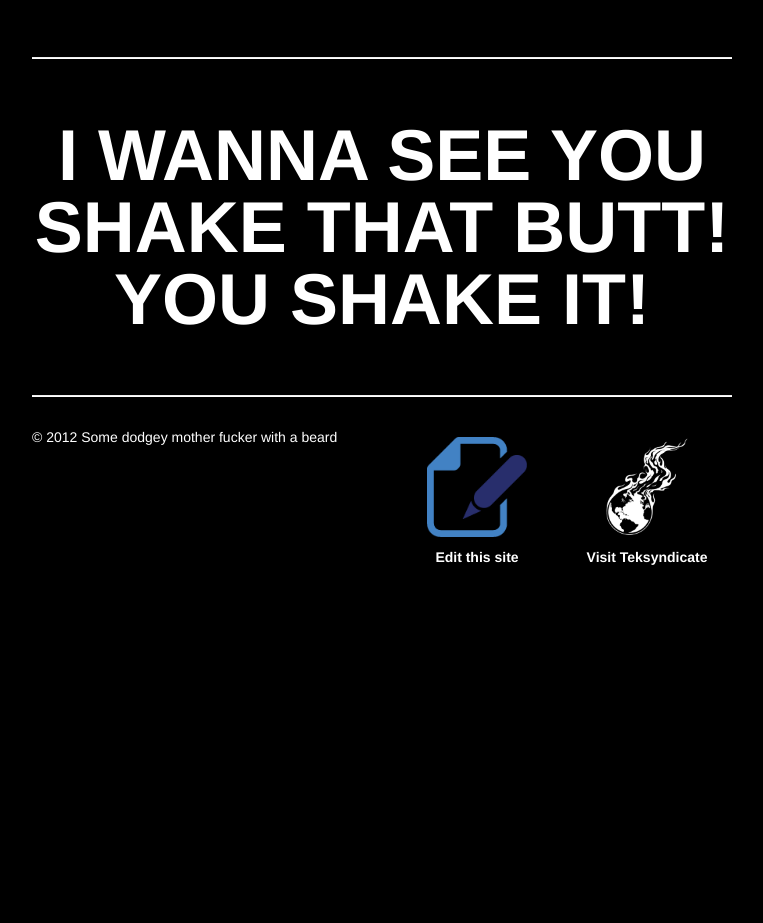
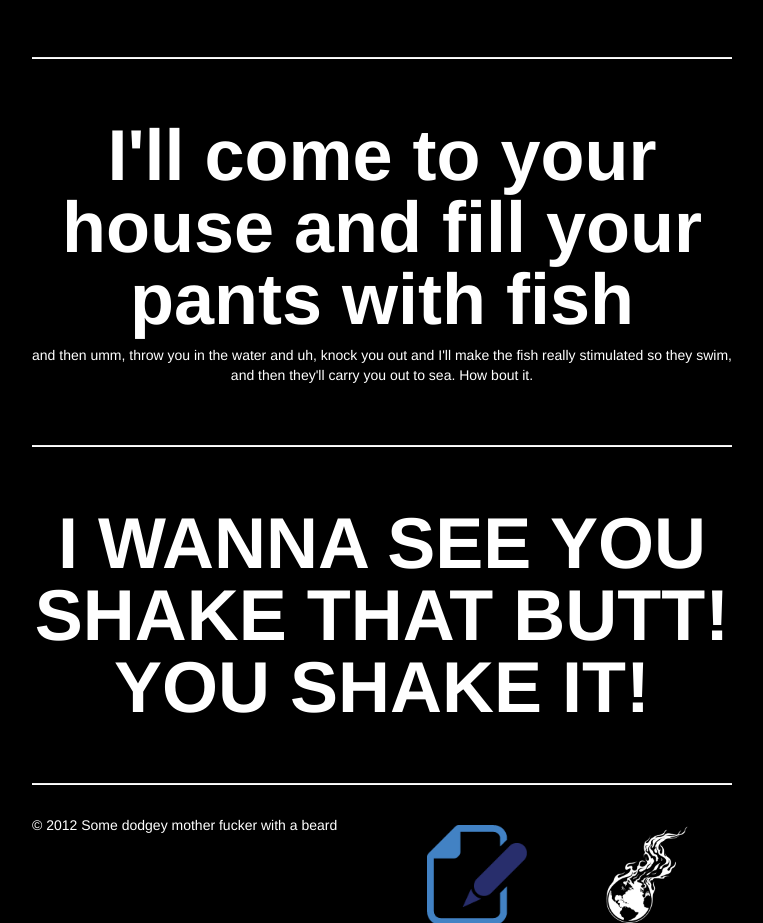
Before and after one commit to modakode/churchoflogan.github.com, a plain HTML site: page index.html in a window 1280 px wide. Shown: the part 2423-3346 px from the top of the page, without its empty margins (258-1021 px from the left). Before the commit the page ends 3060 px from the top, so only its background shows below. Drawn offline with nearby package versions, Linux system fonts and the light colour scheme; files that its build step writes are made by us from their sources.

Commit message:
added threat from inbox 16

```diff
--- a/index.html
+++ b/index.html
@@ -175,6 +175,16 @@
       <hr>
 
       <div class="jumbotron">
+        <h1>I'll come to your house and fill your pants with fish</h1>
+        <p>and then umm, throw you in the water and uh, knock you out and I'll make the fish really stimulated so they swim, and then they'll carry you out to sea.  How bout it.</p>
+        <div class="video">
+          <iframe width="700" height="394" src="http://www.youtube.com/embed/JxHcIH33TIM" frameborder="0" allowfullscreen></iframe>
+        </div>
+      </div>
+
+      <hr>
+
+      <div class="jumbotron">
         <h1>I WANNA SEE YOU SHAKE THAT BUTT!  YOU SHAKE IT!</h1>
         <div class="video">
           <iframe width="700" height="394" src="http://www.youtube.com/embed/aNMkw0DD3Yk" frameborder="0" allowfullscreen></iframe>
```
